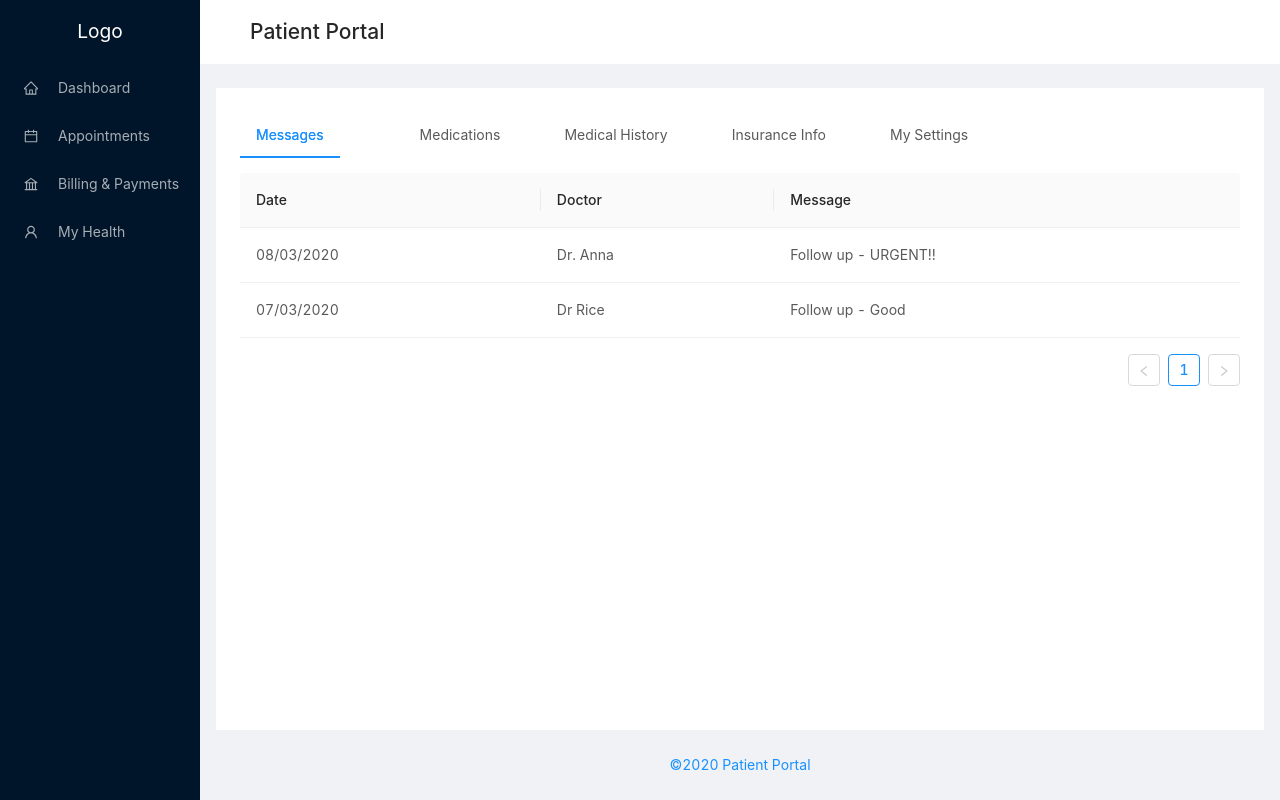
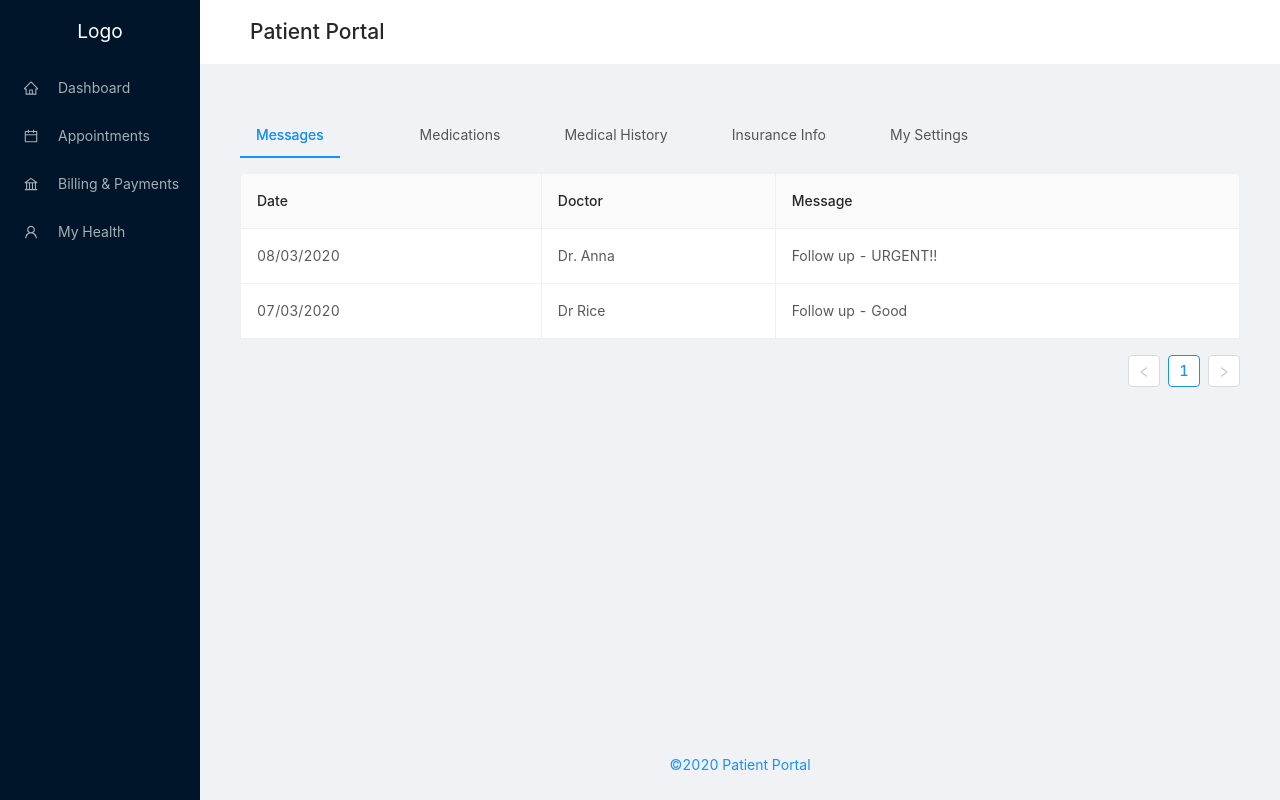
Before and after one commit to mattjaikaran/patient-portal-nextjs, a Next.js app: page /profile in a window 1280 px wide. Built offline with nearby package versions, Linux system fonts and the light colour scheme.

Commit message:
updated my health messages component border. fixed layout background color

```diff
--- a/components/MyHealth/components/Messages.js
+++ b/components/MyHealth/components/Messages.js
@@ -45,7 +45,7 @@ const columns = [
 export default function Messages() {
   return (
     <>
-      <Table dataSource={dataSource} columns={columns} />
+      <Table dataSource={dataSource} bordered columns={columns} />
     </>
   )
 }
--- a/components/layouts/MainLayout/style.scss
+++ b/components/layouts/MainLayout/style.scss
@@ -16,7 +16,7 @@
     background-color: #fff;
   }
   .site-layout-background {
-    background: #fff;
+    background-repeat: no-repeat;
     min-height: 760px !important;
   }
 }
```
